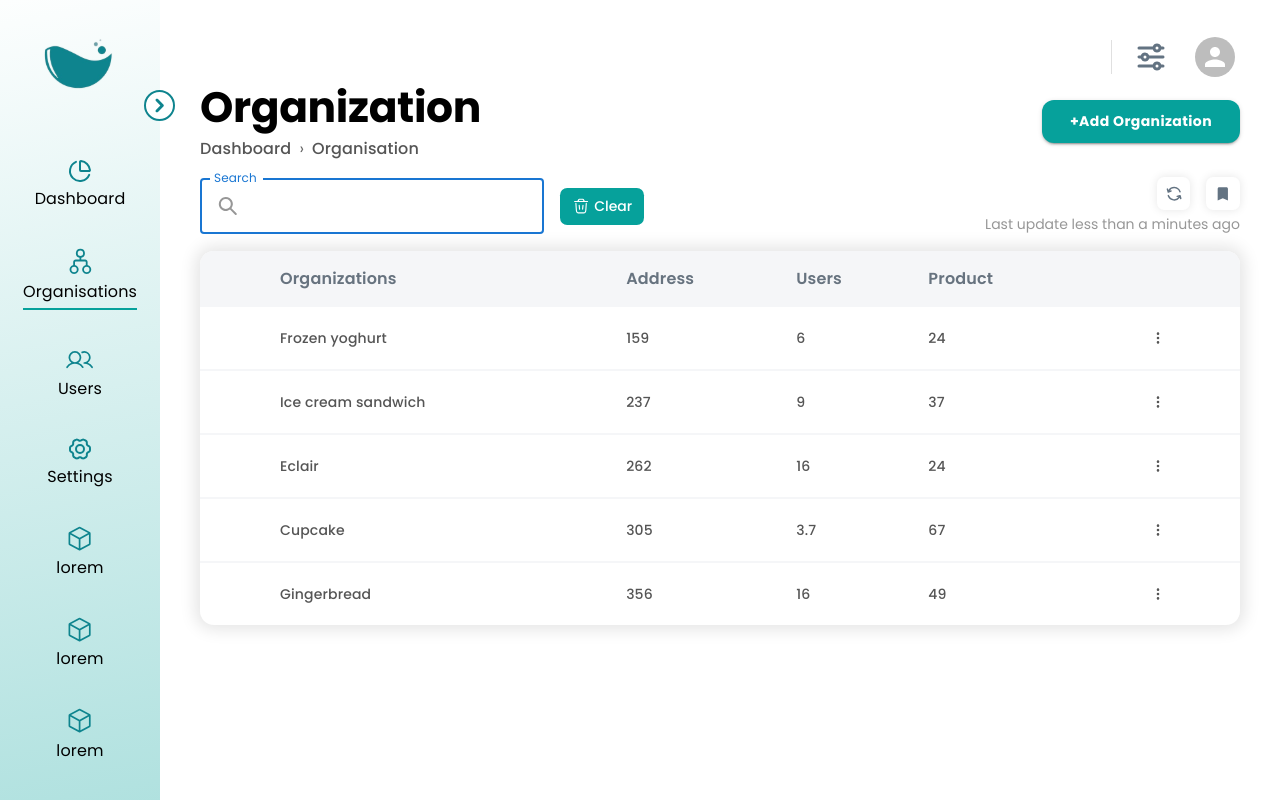
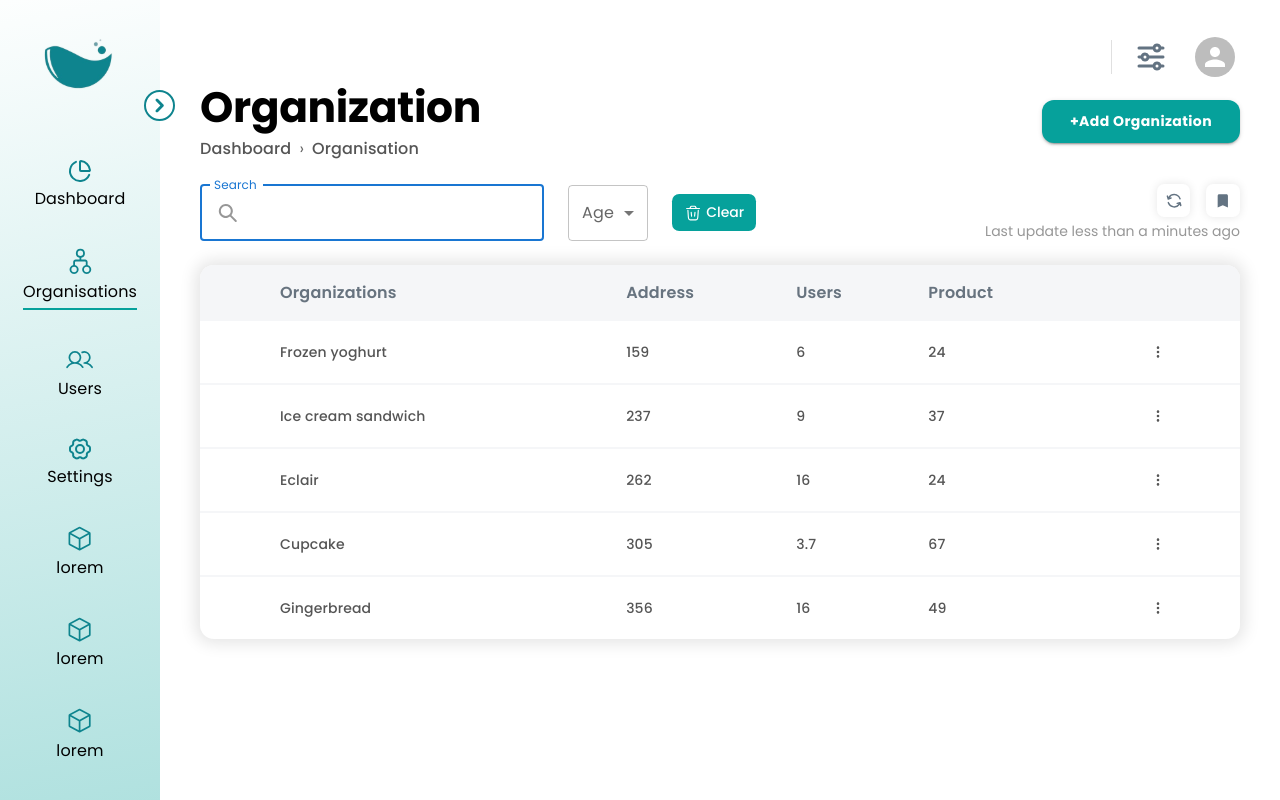
Before and after one commit to Prakhar6046/Feedflow-New, a Next.js app: page /dashboard/organisation in a window 1280 px wide. Built offline with nearby package versions, Linux system fonts and the light colour scheme.

Commit message:
minor changes

```diff
--- a/app/_components/Breadcrumbs.tsx
+++ b/app/_components/Breadcrumbs.tsx
@@ -3,7 +3,8 @@ import * as React from "react";
 import Typography from "@mui/material/Typography";
 import Breadcrumbs from "@mui/material/Breadcrumbs";
 import Link from "@mui/material/Link";
-import { Box, Button, Stack, TextField } from "@mui/material";
+import InputLabel from '@mui/material/InputLabel';
+import { Box, Button, FormControl, MenuItem, Select, Stack, TextField } from "@mui/material";
 
 import AddOrganization from "./models/AddOrganisation";
 import AddUser from "./models/AddUser";
@@ -21,6 +22,13 @@ export default function BasicBreadcrumbs({
   const [open, setOpen] = React.useState(false);
   const pathName = usePathname();
 
+  const [age, setAge] = React.useState('');
+
+  const handleChange = (event: SelectChangeEvent) => {
+    setAge(event.target.value);
+  };
+
+
   return (
     <>
       {/* Breadcrumb Section Start */}
@@ -30,7 +38,9 @@ export default function BasicBreadcrumbs({
           justifyContent: "space-between",
           alignItems: "center",
           flexDirection: "row",
-          gap: 5,
+          rowGap: 1,
+          columnGap: 5,
+          flexWrap: "wrap"
         }}
       >
         <Box>
@@ -42,6 +52,7 @@ export default function BasicBreadcrumbs({
             sx={{
               fontSize: {
                 md: "2.65rem",
+                xs: "1.85rem"
               },
             }}
           >
@@ -79,6 +90,7 @@ export default function BasicBreadcrumbs({
               width: "fit-content",
               textTransform: "capitalize",
               borderRadius: "12px",
+              textWrap: "nowrap"
             }}
           >
             {buttonName}
@@ -111,6 +123,10 @@ export default function BasicBreadcrumbs({
             alignItems: {
               md: "center",
               xs: "flex-start"
+            },
+            marginTop: {
+              sm: 2,
+              xs: 4
             }
           }}
         >
@@ -152,6 +168,30 @@ export default function BasicBreadcrumbs({
                 />
               </svg>
             </Box>
+
+            <Stack className="select-input">
+              <FormControl sx={{ m: 1, minWidth: 80 }}>
+                <InputLabel id="demo-simple-select-autowidth-label">Age</InputLabel>
+                <Select
+                  labelId="demo-simple-select-autowidth-label"
+                  id="demo-simple-select-autowidth"
+                  value={age}
+                  onChange={handleChange}
+                  autoWidth
+                  label="Status"
+                >
+                  <MenuItem value="All">
+                    All
+                  </MenuItem>
+                  <MenuItem value="Active">
+                    Active
+                  </MenuItem>
+                  <MenuItem value="Suspended">
+                    Suspended
+                  </MenuItem>
+                </Select>
+              </FormControl>
+            </Stack>
 
             <Box
               fontSize={14}
@@ -263,7 +303,6 @@ export default function BasicBreadcrumbs({
           </Box>
         </Stack>
       )}
-
       {/* Search Section End */}
     </>
   );
--- a/app/globals.css
+++ b/app/globals.css
@@ -145,7 +145,21 @@ body {
   border-color: #06a19b;
 }
 
-.sidebar .css-1edfpdg-MuiTypography-root{
+.sidebar .css-1edfpdg-MuiTypography-root {
   font-size: 0.85rem;
   font-weight: 500;
 }
+
+.select-input {
+  display: none;
+}
+
+.select-input
+  .css-15k6ek6-MuiSelect-select-MuiInputBase-input-MuiOutlinedInput-input {
+  padding: 10px;
+}
+
+.select-input .css-1q964xs-MuiFormLabel-root-MuiInputLabel-root {
+  top: -5px;
+  border-color: #979797 !important;
+}
```
